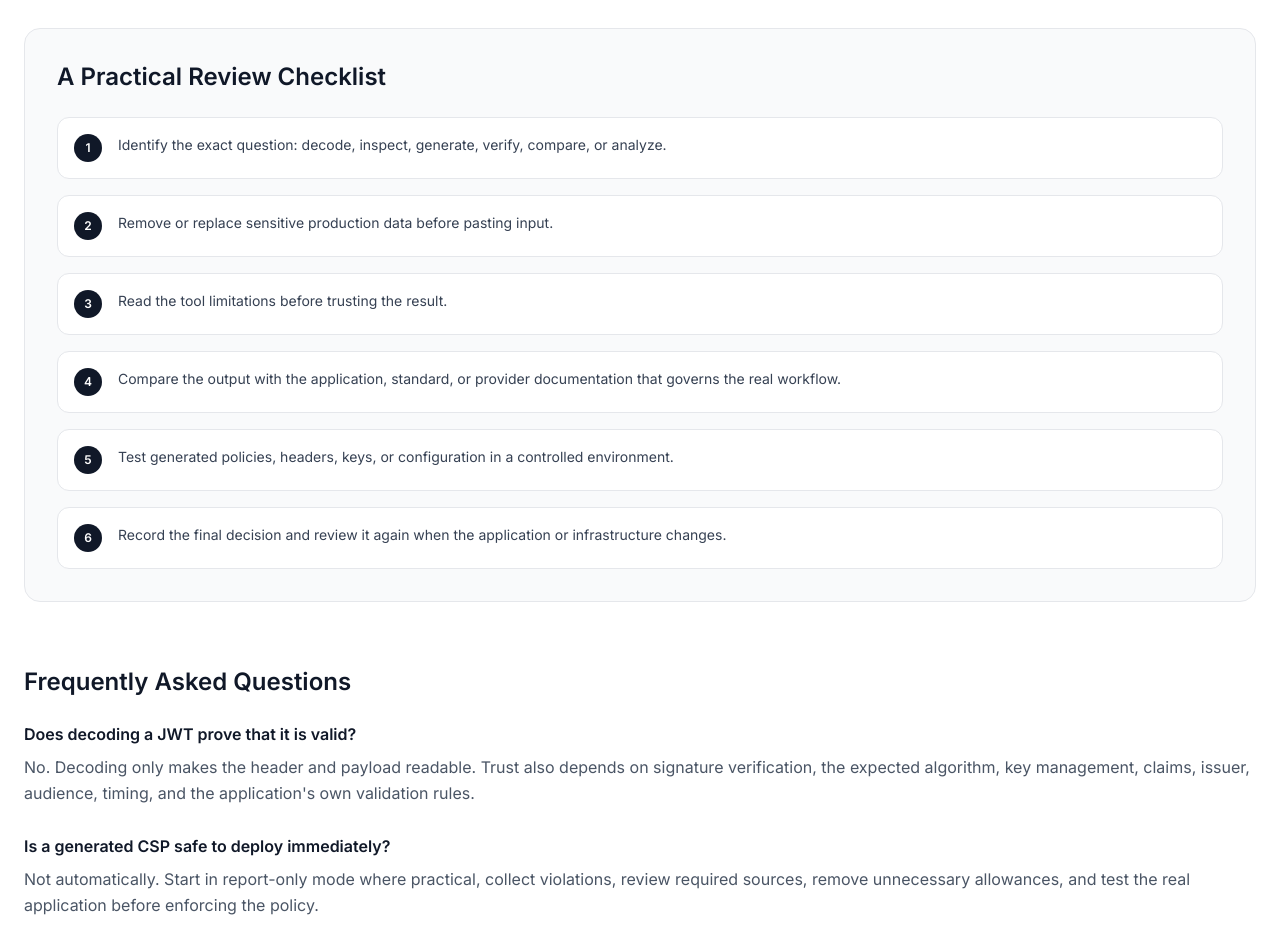
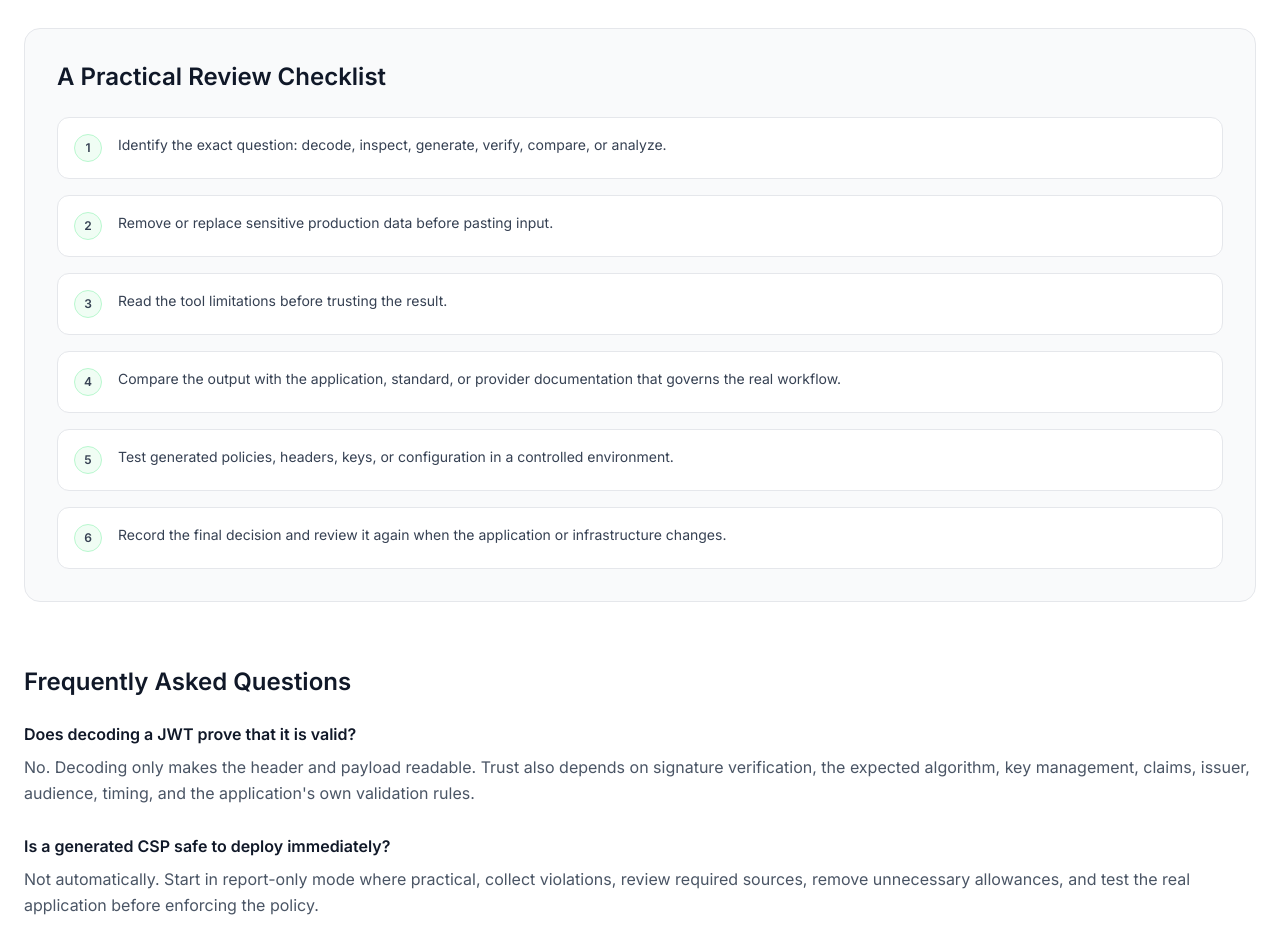
Before and after one commit to vaarunsonawwane-ops/yoryantra-new, a Next.js app: page /security-guides in a window 1280 px wide. Shown: the part 4320-5251 px from the top of the page. Built offline with nearby package versions, Linux system fonts and the light colour scheme.

Commit message:
Security Guides Resources Page Number UI fixed

```diff
--- a/app/security-guides/page.tsx
+++ b/app/security-guides/page.tsx
@@ -447,7 +447,7 @@ export default function Page() {
                 key={item}
                 className="flex gap-4 rounded-xl border border-gray-200 bg-white p-4"
               >
-                <span className="flex h-7 w-7 shrink-0 items-center justify-center rounded-full bg-gray-900 text-xs font-semibold text-white">
+                <span className="flex h-7 w-7 shrink-0 items-center justify-center rounded-full border border-green-200 bg-green-50 text-xs font-semibold text-[var(--brand-green)]">
                   {index + 1}
                 </span>
 
```
